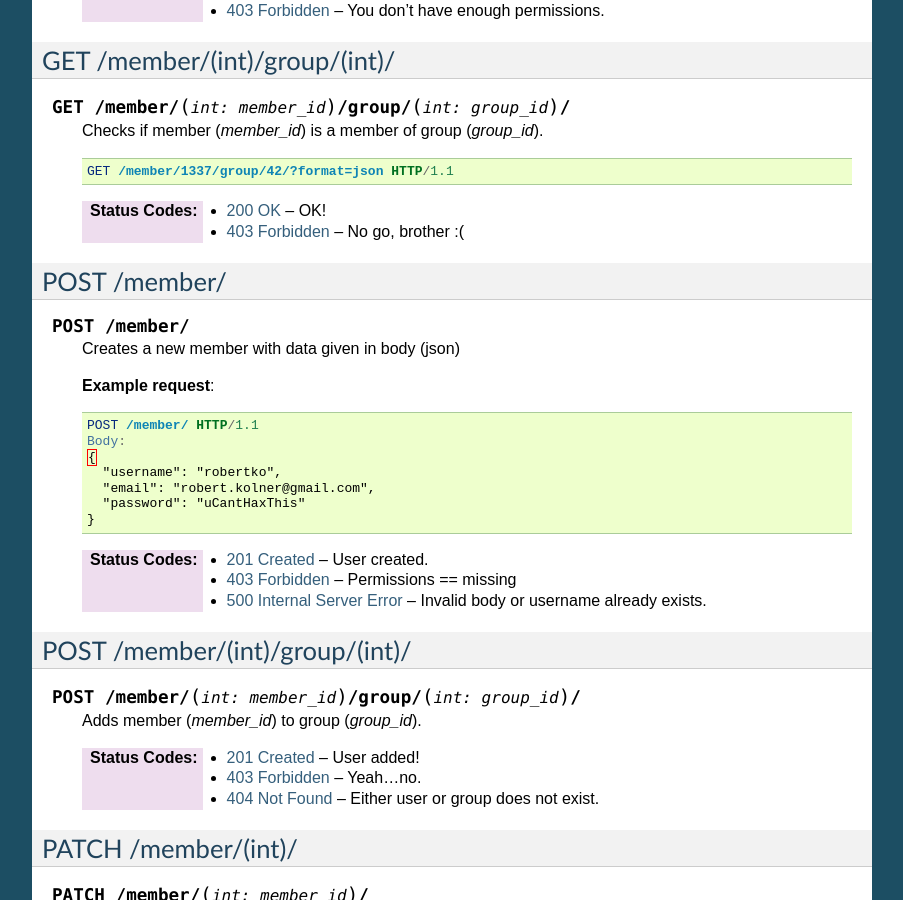
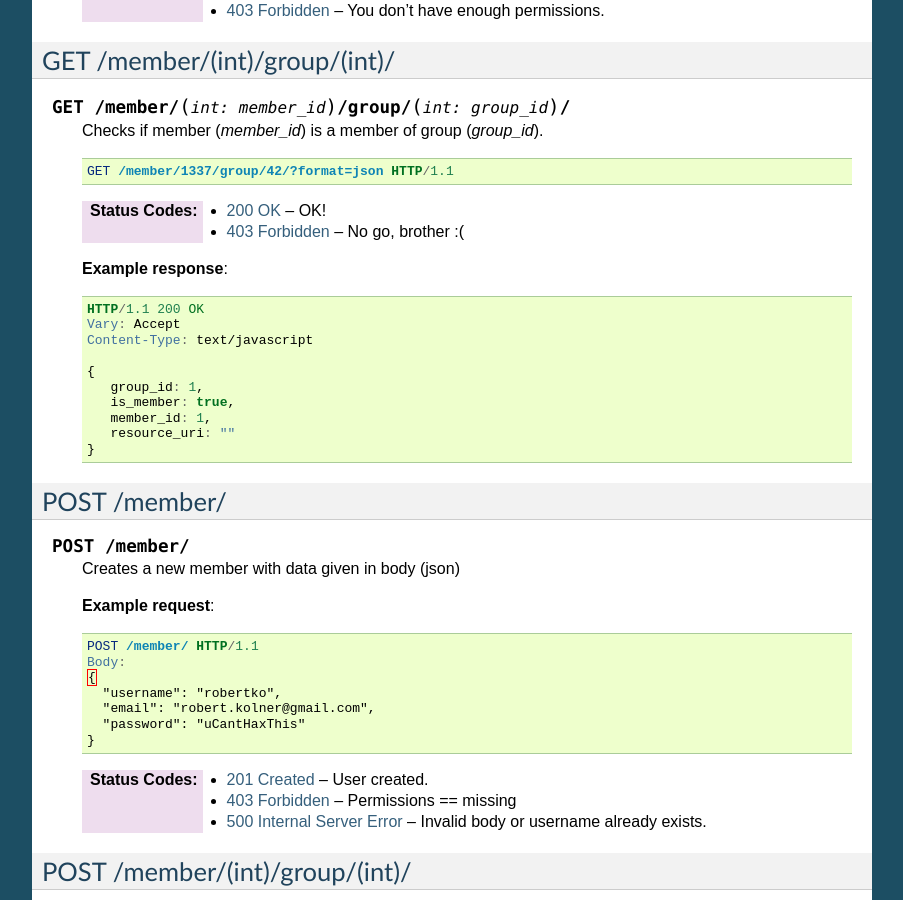
Before and after one commit to edb-gjengen/dusken-old, a Sphinx documentation site: the page built from docs/member.rst, in a window 1280 px wide and 900 px high, scrolled down 1907 px. Shown: the whole window, without its empty margins (198-1101 px from the left). Built offline with Sphinx 7.4.7, drawn with Linux system fonts in a browser that asks for light colours.

Commit message:
Better handling of GET request for /member/<id>/group/<id>/ - changed format somewhat and made code more tastypieish.

```diff
--- a/docs/member.rst
+++ b/docs/member.rst
@@ -129,6 +129,21 @@ GET /member/(int)/group/(int)/
    :statuscode 200: OK!
    :statuscode 403: No go, brother :(
 
+   **Example response**:
+
+   .. sourcecode:: http
+
+      HTTP/1.1 200 OK
+      Vary: Accept
+      Content-Type: text/javascript
+
+      {
+         group_id: 1,
+         is_member: true,
+         member_id: 1,
+         resource_uri: ""
+      }
+
 POST /member/
 -------------
 .. http:post:: /member/
```
Also changed, not shown: 1 other file.
